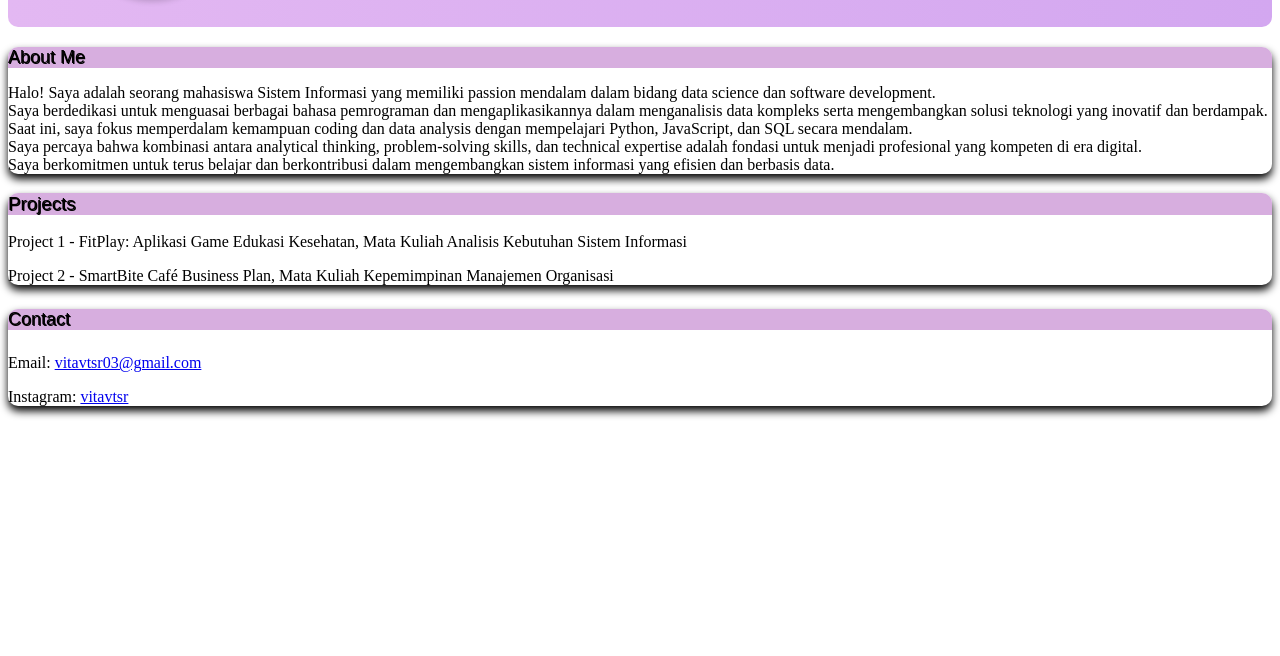
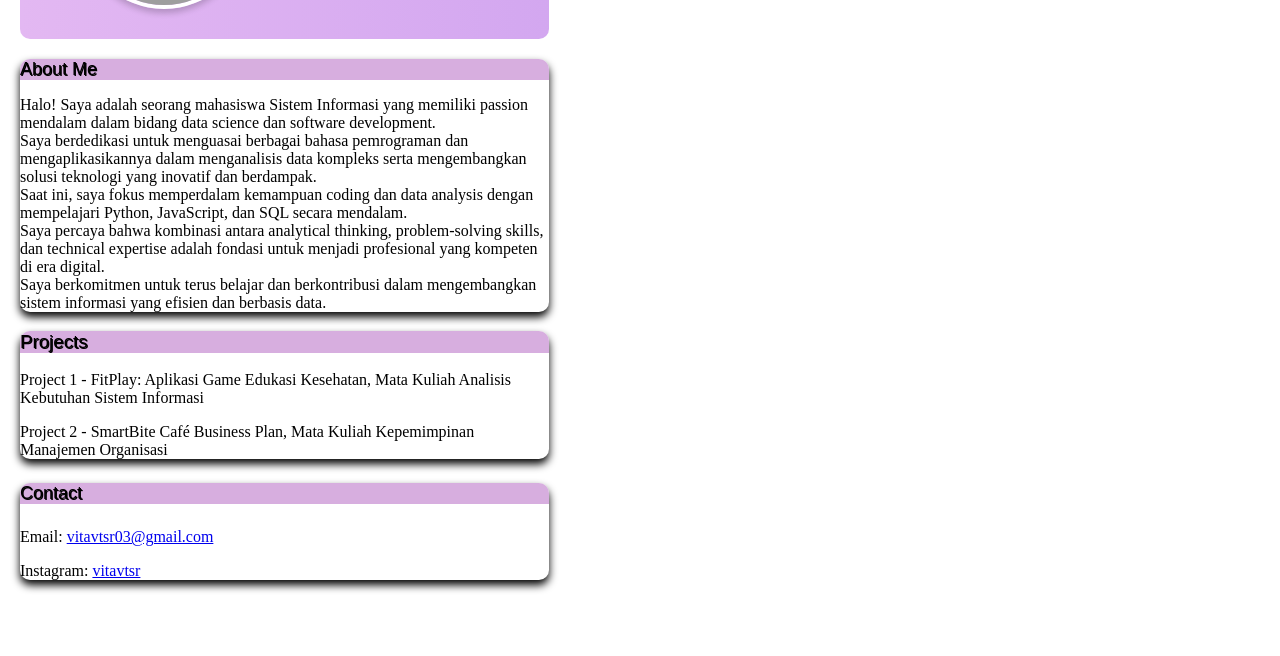
Before and after one commit to 2400016031-lab/Prak_tekweb_p2_C, a plain HTML site: page index.html in a window 1280 px wide. Shown: the part 209-865 px from the top of the page. Before the commit the page ends 800 px from the top, so only its background shows below. Drawn offline with Linux system fonts and the light colour scheme; grey boxes are pictures that could not be loaded.

Commit message:
Tambah CSS Grid untuk layout

```diff
--- a/style.css
+++ b/style.css
@@ -1,7 +1,42 @@
+body {
+  display: grid;
+  grid-template-columns: 1fr;
+  grid-template-rows: auto 1fr auto;
+  gap: 20px;
+  padding: 20px;
+  min-height: 100vh;
+  margin: 0;
+}
+
+@media (min-width: 768px) {
+  body {
+    grid-template-columns: 1fr 2fr 1fr;
+    grid-template-areas:
+      "header header header"
+      "sidebar main aside"
+      "footer footer footer";
+  }
+}
+
+.header {
+  grid-area: header;
+}
+
+.main-content {
+  grid-area: main;
+}
+
+.sidebar {
+  grid-area: sidebar;
+}
+
+.footer {
+  grid-area: footer;
+}
+
 h1:not(.intro-text h1) {
   text-align: center;
 }
-
 h1 img {
   width: 200px;
   height: 250px;
```
